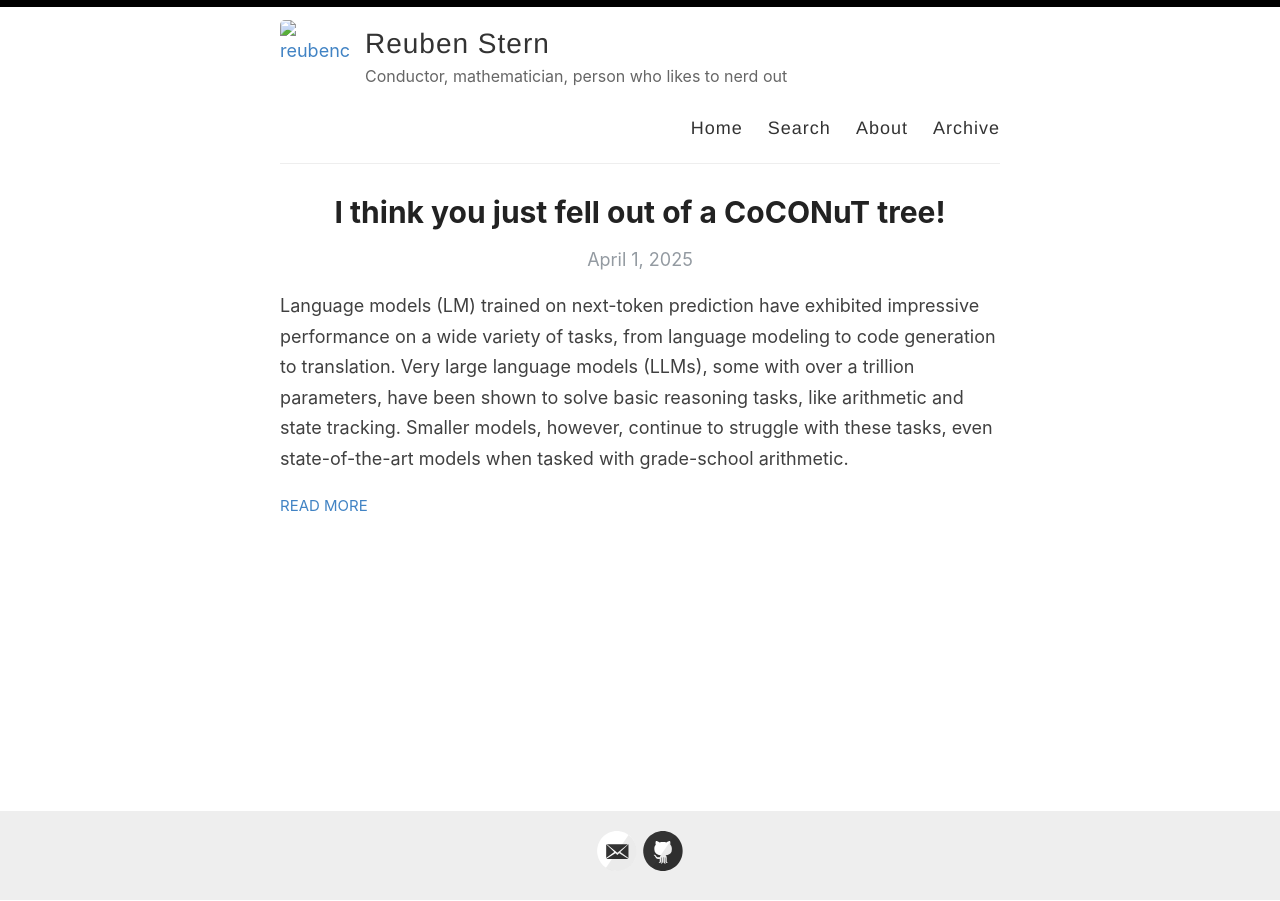
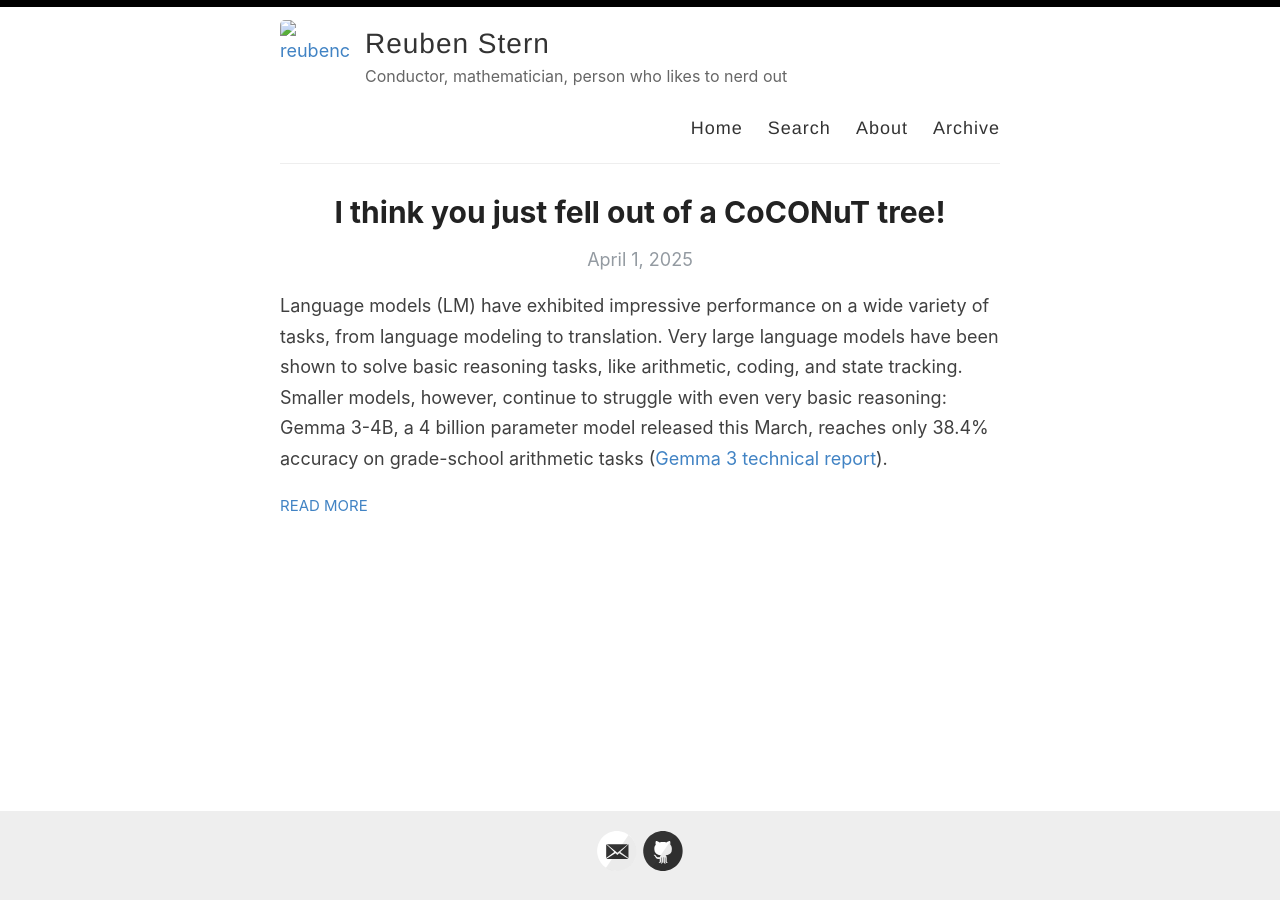
Before and after one commit to reubenconducts/reubenconducts.github.io, a Jekyll site: the page built from index.html, in a window 1280 px wide. Built offline with Jekyll 4.4.1, drawn with Linux system fonts in a browser that asks for light colours; the list of posts is cut into pages by our own code; part of the change alters nothing that is shown.

Commit message:
finished introduction and attention

```diff
--- a/_posts/2025-04-01-ee-coconut.md
+++ b/_posts/2025-04-01-ee-coconut.md
@@ -6,22 +6,19 @@ mathjax: true
 ---
 
 
-Language models (LM) trained on next-token prediction have exhibited impressive performance on a wide variety of tasks, from language modeling to code generation to translation. Very large language models (LLMs), some with over a trillion parameters, have been shown to solve basic reasoning tasks, like arithmetic and state tracking. Smaller models, however, continue to struggle with these tasks, even state-of-the-art models when tasked with grade-school arithmetic.
+Language models (LM) have exhibited impressive performance on a wide variety of tasks, from language modeling to translation. Very large language models have been shown to solve basic reasoning tasks, like arithmetic, coding, and state tracking. Smaller models, however, continue to struggle with even very basic reasoning: Gemma 3-4B, a 4 billion parameter model released this March, reaches only 38.4% accuracy on grade-school arithmetic tasks ([Gemma 3 technical report](https://arxiv.org/abs/2503.19786v1)).
 
+In the past few years, *inference-time scaling* has emerged as the predominant paradigm for improving LM reasoning capabilities. The more tokens we allow LMs to generate *during* inference, the deeper reasoning problems they are able to solve. This approach underlies OpenAI's recent o-series and Deepseek's r1 models, which leverage specific and additional inference-time compute to achieve state-of-the-art results on reasoning tasks. Scaling inference-time compute can be quite computationally expensive, though; this is a potential bottleneck as LMs are increasingly used in real-world applications where inference time is critical or compute and memory resources are limited. Thus, two orthogonal optimization goals have emerged: increasing the accuracy of the model on complex reasoning tasks and decreasing the computational cost of inference.
 
-As LMs increasingly integrate into our daily lives, two orthogonal optimization goals have emerged: increasing the accuracy of the model on complex reasoning tasks and decreasing the computational cost of inference, which is critical for running models on lower-powered devices like personal computers and smartphones. Few people carry H100s in their pockets, but we all carry phones!
+In this blog post, we will discuss several means for decreasing the computational cost of inference in reasoning tasks, which broadly fall into two categories:
 
-
-There are (at least!) two means for decreasing the computational cost of inference in reasoning tasks:
-
-
-1. **Decrease the size of the model**
-   - Quantize the model (using low-floating-point arithmetic)
-   - Use model compression techniques
-   - *Prune* the model (remove parameters)
-2. **Decrease the total number of computations**
-   - Encourage the LM to generate fewer tokens during reasoning
-   - Force the LM to skip certain steps in its forward pass
+1. **Decreasing the size of the model**
+   - Quantizing the model (using low-floating-point arithmetic)
+   - Using model compression techniques
+   - *Pruning* the model (remove parameters)
+2. **Decreasing the total number of computations**
+   - Encouraging the LM to generate fewer tokens during reasoning
+   - Forcing the LM to skip certain steps in its forward pass
 
 
 In this blog post, we will address both of these goals by describing joint work-in-progress with Belinda Li on 1) structured pruning of LMs and 2) *continuous chain-of-thought* prompting.
@@ -35,25 +32,39 @@ While we assume basic familiarity with the transformer architecture in this blog
 - language model
 - transfomer language model
 
+> **Definition 1**
+>
+> A **language model** is a statistical model that takes in a sequence of text (split up into *tokens*) and outputs a probability distribution over the vocabulary of tokens:
+>
+> $$
+> p(x_1, x_2, \dots, x_{t-1})
+> $$
+
+Modern-day language models are typically implemented through the Transformer architecture ([Vaswani et al. (2017)](https://arxiv.org/abs/1706.03762)), and we will focus on these in this post.
 
 > **Definition 1**
-> For our purposes, a **language model (LM)** is a neural network that takes as input a sequence of *tokens* and outputs a next-token prediction. An LM consists of three components:
+> A **(decoder-only) Transformer language model** (or **LM** for brevity) is a neural network language model consisting of three sections:
 >1. An **embedding layer** that maps tokens to vectors in some fixed-dimensional vector space, of dimension far smaller than the vocabulary size.
 >2. A stack of **attention layers**, each consisting of a handful of attention heads and a feed-forward layer.
 >3. A **projection layer** that maps the output of the final attention layer to a vector in the vocabulary space.
 
-We will write $\vec{x} = (x_1, x_2, \dots, x_t)$ to denote a sequence of tokens, \\(\vec{x}_{<t} = (x_1, x_2, \dots, x_{t-1})\\) to denote the sequence of tokens excluding the last one, and $p(x_t \mid \vec{x}_{<t})$ to denote the probability of the next token given the previous tokens. For the sake of concision, we will write $\mathcal{N}_i(\vec{x})$ to denote the $i$-th next-token prediction of the LM for the sequence $\vec{x}$.
+We will write $\vec{x} = (x_1, x_2, \dots, x_t)$ to denote a sequence of tokens. To generate the next token, models may employ a handful of decision techniques, the most common being **top-$p$-sampling**, where the model computes $p(x_{t+1} | \vec{x})$ for all $x_{t+1}$ in the vocabulary, chooses the smallest set of tokens whose cumulative probability is greater than some threshhold $p$, and then samples one token from this top-$p$ set (renormalizing their probabilities to sum to 1). This allows for a small amount of randomness in token generation, leading to models that do not get stuck in circles of echolalia.
 
-This is defined recursively: given the $i$-th next-token prediction $\mathcal{N}_i(\vec{x})$, the $(i+1)$-th next-token prediction $\mathcal{N}_{i+1}(\vec{x})$ is defined as
+For the sake of concision, we will write $\mathsf{N}^{\mathcal{L}}_i(\vec{x})$ to denote the $i$-th next-token prediction of the LM $\mathcal{L}$ for the sequence $\vec{x}$ (here, $\mathsf{N}$ stands for "next").
+
+This is defined recursively: given the $i$-th next-token prediction $\mathsf{N}^{\mathcal{L}}_i(\vec{x})$, the $(i+1)$-th next-token prediction $\mathsf{N}^{\mathcal{L}}_{i+1}(\vec{x})$ is defined as
 
 $$
-\mathcal{N}_{i+1}(\vec{x}) = \mathcal{N}_1\left(x_1, \dots, x_t, \mathcal{N}_1(\vec{x}), \dots, \mathcal{N}_i(\vec{x})\right)
+\mathsf{N}^{\mathcal{L}}_{i+1}(\vec{x}) = \mathsf{N}^{\mathcal{L}}_1\left(\vec{x}, \mathsf{N}^{\mathcal{L}}_1(\vec{x}), \dots, \mathsf{N}^{\mathcal{L}}_i(\vec{x})\right)
 $$
 
 > **Aside**
 >
 > In this post, we will only be considering *autoregressive* LMs, those trained on next-token prediction, and not models trained on masked language modeling (like BERT).
 
+The **embedding** layer in an LM takes tokens from vocabulary space (high-dimensional but exceedingly sparse) to a "latent space" with some *hidden dimension* $d$ via an embedding that is learned to turn semantically-meaningful relationships into geometrically-meaningful ones (see [Mikolov et al. (2013)](https://arxiv.org/pdf/1301.3781) for early work and 3Blue1Brown's [excellent video (12:27)](https://www.youtube.com/watch?v=wjZofJX0v4M&t=1457s) for a visualization of this idea), while the **projection** layer does the opposite, taking vectors in latent space to vectors in vocabulary space. If generating a token, this unembedded vector will be passed to top-$p$-sampling (or some other decision technique) to output a token.
+
+The embedding and projection layers of an LM are learned independently from the rest of the model (and in particular may be shared by families of models), so the rest is what we focus on.
 
 ## Attention
 
@@ -63,7 +74,7 @@ $$
 
 > **Definition 2**
 >
-> - An **attention head** consists of a *query* matrix $W^{(q)}$, a *key* matrix $W^{(k)}$, and a *value* matrix $W^{(v)}$, each with dimension $d \times d$, where $d$ is the embedding dimension of the model.
+> An **attention head** consists of a *query* matrix $W^{(q)}$, a *key* matrix $W^{(k)}$, and a *value* matrix $W^{(v)}$, each with dimension $d \times d$, where $d$ is the embedding dimension of the model. The forward pass is computed as follows:
 > - Given an input matrix $X$ of dimension $n \times d$ (corresponding to a sequence of $n$ tokens), the attention head computes matrices
 >   - $Q = XW^{(q)}$
 >   - $K = XW^{(k)}$
@@ -71,29 +82,61 @@ $$
 >   of dimension $n \times d$.
 > - It then computes the **scaled dot-product attention** of $Q$, $K$, and $V$ as
 > $$
-> \textsf{Attention}(Q, K, V) = \textsf{softmax}\left(\frac{QK^\top}{\sqrt{d}}\right)V
+> \textsf{Attention}(Q, K, V) = \textsf{softmax}\left(\frac{QK^\top}{\sqrt{d}}\right)V~.
 > $$
-> - A model may contain multiple attention heads $h_1, \dots, h_H$, computed in parallel, the outputs of which are then concatenated to form a single *multi-head attention* tensor $\textsf{MHA}(X)$.
+> A model may contain multiple attention heads $h_1, \dots, h_H$, computed in parallel, the outputs of which are then concatenated to form a single *multi-head attention* tensor $\textsf{MHA}_{h_1, \dots, h_H}(X)$.
 
+The Transformer combines attention heads with fully-connected feed-forward networks to add in nonlinearity needed for the model to posess flexibility.
 
 > **Definition 3**
 >
-> An **attention layer** consists of
-> - A stack of attention heads $h_1, \dots, h_H$ for some integer $H$, combining to give a multi-head attention block $\textsf{MHA}_{h_1, \dots, h_H}(X)$
+> An **attention layer** (or *transformer block*) consists of
+> - A stack of attention heads $h_1, \dots, h_H$ for some integer $H$, combining to give a multi-head attention block $\textsf{MHA}(X) = \textsf{MHA}_{h_1, \dots, h_H}(X)$
 > - A feed-forward layer $\textsf{MLP}(Y)$, often taken to have one hidden layer.
 >
 > The forward pass of the complete attention layer is given by
 > $$
-> \textsf{MLP}(\textsf{LayerNorm}(\textsf{MHA}_{h_1, \dots, h_H}(\textsf{LayerNorm}(X)))) + X~,
+> \textsf{MLP}(\textsf{LayerNorm}(X + \textsf{MHA}(\textsf{LayerNorm}(X)))) + X~,
 > $$
-> where $\textsf{LayerNorm}$ is some form of layer normalization and $X$ is added onto the end as a *residual stream*.
+> where $\textsf{LayerNorm}$ is some form of layer normalization and $X$ is added onto the end of each layer as a *residual stream*.
+
+> **Aside**
+>
+> The original Transformer paper (Vaswani et al. (2017)) used a *post-layernorm* architecture, where $\mathsf{LayerNorm}$ was applied *after* $\textsf{MHA}$ and $\textsf{MLP}$, rather than before as we have done. Our *pre-layernorm* architecture has become ubiquitous.
 
 
-While the majority of the parameters in an LM are in the transformer layer MLPs, as sequence length grows, the attention heads become the most computationally intensive component of the model.
+While the majority of the parameters in an LM are in the transformer layer MLPs, as sequence length grows (these days, LLMs may accept sequences with upwards of 2 million tokens), the attention heads become the most computationally intensive component of the model.
 
+### Computational Complexity of an Attention Layer
+
+Let's do a quick calculation to determine how many FLOPs are used in the forward pass of a given attention layer. Fixing notation, let's assume we have
+- embedding dimension $d$, sometimes called *hidden size*
+- number of attention heads $H$
+- per-head dimension $d_h = d / H$
+- MLP intermediate layer size $d_\textsf{MLP}$, taken to be $4d$ as is common
+
+To start, let's consider multi-head attention. Given our input sequence, a tensor $X$ of dimension $[N, d]$, for each attention head $h_i$, we perform for the multiplications $Q_i = XW_i^{(q)}, K_i = XW_i^{(k)}$, and $V_i = XW_i^{(v)}$, where each of $W_i^{(q, k, v)}$ has dimension $[d, d_h]$. This gives
+$$
+3 \cdot (2 \cdot N \cdot d \cdot d_h) \cdot H = 6 \cdot N \cdot d^2
+$$
+FLOPs, counting multiply-adds as 2 FLOPs. Next, for each head we compute the attention score $\mathsf{Softmax}(Q_iK_i^\top)V$. The inner matrix multiplication takes $2 \cdot N^2 \cdot d_h$ FLOPs, while the softmax takes roughly $5N^2$ FLOPs (for each of the $N$ rows, roughly $N$ from the $\mathsf{max}$ computation, $N$ subtractions, $N$ exponentiations, $N$ additions, and $N$ divisions). The outer matrix multiplication takes another $2N^2d_h$ FLOPs, giving a total of
+$$
+6Nd^2 + 4N^2d + 5N^2H
+$$
+FLOPs in the multi-head attention sub-layer.
+
+Moving onto the MLP, we have one layer of shape $[d, 4d]$ and another of shape $[4d, d]$. Passing the output of attention through, we have $2 \cdot N \cdot d \cdot 4d$ FLOPs per layer, giving a total of
+$$
+16Nd^2$$
+FLOPs in the MLP.
+
+Because layer norm and adding the residual stream are negligible computationally in larger models, we will ignore them. In the end, the approximate FLOPs of a single attention layer is
+$$
+24Nd^2 + 4N^2d + 5N^2H = 24Nd^2 + N^2(4d + 5H)~.
+$$
+Taking a common $d = 512$ and $H = 8$, the $N^2$ term dominates at sequences of length >2900, which are commonplace in reasoning chains. This is to say, attention takes over as the most computationally intensive part of the model with larger sequence lengths (even though the majority of parameters are in the MLPs!).
 
 # Structured Pruning
-
 
 For years, it has been known that neural networks have extensive redundancy in their weights ([Le Cun et al. (1990)](https://proceedings.neurips.cc/paper_files/paper/1989/file/6c9882bbac1c7093bd25041881277658-Paper.pdf), [Han et al. (2015)](https://arxiv.org/pdf/1506.02626), [Frankle and Carbin (2019)](https://arxiv.org/pdf/1803.03635)), and that pruning these weights can lead to significant gains in efficiency with little-to-no loss in accuracy. Large neural networks exhibit a phenomenon known as **double descent** ([Belkin et al. 2019](https://arxiv.org/abs/1812.11118) for the original paper and [a lucid exposition](https://arxiv.org/pdf/2303.14151)), where a model appears to overfit in training (as is predicted by statistical learning theory) before beginning to generalize. The intuition behind this unintuitive result is that large models have sub-networks that generalize better than the network as a whole. These sub-networks are highly contingent on the randomization of weights at the beginning of training and emerge only through the training process. That is to say, while the entirety of the network may not be terribly useful during inference, it is critical during training.
 
@@ -101,15 +144,7 @@ As a result, large swaths of neural networks may be deleted in their entirety (o
 
 ## Pruning Attention Heads
 
-As we noted above, attention is the most compute-intensive aspect of LMs as sequence length grows. We can save a large amount of computation by removing entire attention heads, directly inputting zeros into the MLP layer where their outputs would be. Suppose we have an LM with 8 attention heads, embedding dimension 512, and MLP with one hidden layer of intermediate dimension 1024. Given an input sequence with 1000 tokens, the attention layer takes
-$$
-8 \times 1000 \times 512^2 + 6 \times 1000^2 \times 512 = 2,097,152,000 + 3,072,000,000 = 5,169,152,000
-$$
-FLOPs, and the MLP takes
-$$
-16 \times 1000 \times 512^2 = 4,194,304,000
-$$
-FLOPs. If we are able to prune two attention heads in this layer, we will save
+As we noted above, attention is the most compute-intensive aspect of LMs as sequence length grows very long. We can save a large amount of computation by removing entire attention heads, directly inputting zeros into the MLP layer where their outputs would be. Suppose we have an LM with 8 attention heads, embedding dimension 512, and MLP with one hidden layer of intermediate dimension 1024. Given an input sequence with 1000 tokens, the attention layer takes 5,169,152,000 FLOPs and the MLP takes 4,194,304,000 FLOPs. If we are able to prune two attention heads in this layer, we will save
 $$
 6 \times 1000^2 \times 128 = 768,000,000
 $$
@@ -274,62 +309,3 @@ These combine to give a total of $16 \times (12,582,912 + 50,331,648) = 1,006,63
 > This explains why `q_proj` and `k_proj` have different dimensions in the `LlamaAttention` module: across 32 attention heads, there are 32 query matrices (with hidden dimension $2048 \div 32 = 64$), but only 8 key and value matrices (with hidden dimension $512 \div 8 = 64$).
 >
 > GQA can help greatly with the large memory requirements of multi-head attention, with only small losses in accuracy. Ainslie et al. (2023) show that GQA with $H / 8$ groups can reduce the time per sample by nearly 90% while losing marginal accuracy.
-
-# Brainstorm
-
-
-- Sources:
-   - [Chain-of-Thought Prompting](https://arxiv.org/abs/2201.11903)
-       - Demonstrates that a LM verbalizing its reasoning can solve tasks that it is as yet unable to solve using standard prompting.
-   - [Implicit Chain-of-Thought](https://arxiv.org/abs/2405.14838v1)
-       - Trains LMs to internalize their chain-of-thought process, allowing them to solve tasks that often require chain-of-thought without the additional token generation overhead.
-   - [Attention pruning](https://arxiv.org/abs/2110.03252)
-       - Attention heads are often redundant. While the majority of LM parameters are in the MLPs, selectively pruning attention heads can lead to speedups in inference.
-   - [Layer pruning](https://arxiv.org/abs/2403.17887)
-       - Pruning entire layers of a LM can lead to significant gains in efficiency, though often at a greater performance cost (but not extreme!).
-   - [Continuous CoT](https://arxiv.org/abs/2412.06769)
-       - LMs are trained on next-token prediction. After the first token is generated, the LM then takes in the entire prompt and the generated tokens so far, re-embeds them, and processes them again. The idea of *continuous CoT* (coconut) is to input the last layer's activations back into the first layer of the model, circumventing the unembed—embed step.
-       - In doing so, the LM can reason *continuously* in latent space, rather than "quantizing" its reasoning into a discrete set of tokens. As a result, coconut allows LMs to reason more accurately than standard CoT with significant efficiency gains.
-- Brief overview of the LM transformer architecture (decoder-only)
-- Discussion of CoT prompting
-   - Introduce the GSM8K dataset
-   - Give example of CoT training data for GSM8K
-   - Present empirical results showing accuracy gains from CoT
-- Structured Pruning
-   - Discuss redundancy in LMs and model compression
-   - Discuss redundancy in attention heads and results about pruning attention heads
-   - Discuss layer pruning and results
-       - Tactics for determining which layers to remove (e.g. cosine similarity, accuracy on a validation set, angular block deletion)
-- Continuous CoT
-   - Discuss how it works (pictures if possible!)
-   - Discuss training methodology
-   - Present coconut results
-- Combining structured pruning and continuous CoT
-   - Discuss experimental setup
-       - Llama 3.2 1b
-       - GSM8K
-       - Layer pruning results before fine-tuning
-       - Attention head importance and pruning results before fine-tuning
-- Discuss upcoming work
-
-
-Transformer-based language models (LMs) have exploded in popularity since their [introduction in 2017](https://arxiv.org/abs/1706.03762). As language models have grown in size—from hundreds of millions of parameters to billions and now trillions—training and inference costs have skyrocketed. Despite their impressive performance, LMs (particularly smaller ones)still struggle with tasks that require complex reasoning. One of the most successful strategies for improving LM performance is **chain-of-thought (CoT) prompting**. At its most basic, CoT involves prompting a LM to reason through a task step-by-step, often with a series of intermediate reasoning steps.
-
-
-Transformer layer:
-$$
-\textsf{Attention}(Q_i, K_i, V_i) = \textsf{softmax}\left(\frac{Q_iK_i^\top}{\sqrt{d}}\right)V_i
-$$
-
-
-
-
-
-
-In this blog post, we will describe some methods for improving the efficiency of LM inference—structured pruning and *continuous CoT*—and discuss work-in-progress on combining them.
-
-
-# Chain-of-Thought Prompting
-
-
-We assume a basic familiarity with the transformer architecture. Recall that a standard (decoder-only) transformer consists of a stack of *layers*, each containing a block of *attention heads* and a feed-forward layer. [finish]
```
